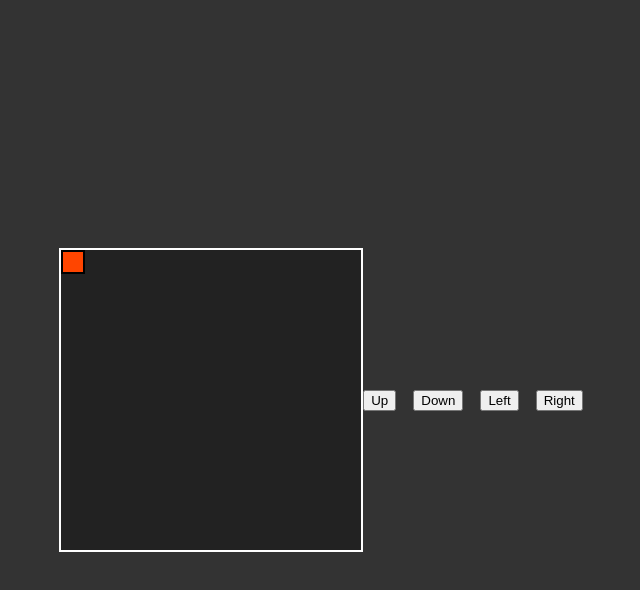
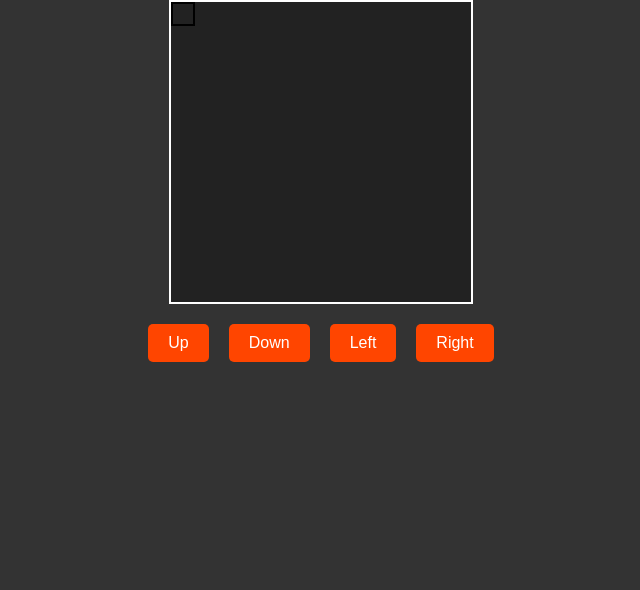
Before and after one commit to EzioRo/snakegame3, a plain HTML site: page index.html in a window 1280 px wide. Shown: the whole page, without its empty margins (319-959 px from the left). Drawn offline with Linux system fonts and the light colour scheme.

Commit message:
Update styles.css

```diff
--- a/styles.css
+++ b/styles.css
@@ -1,6 +1,6 @@
 body {
     display: flex;
-    justify-content: center;
+    flex-direction: column;
     align-items: center;
     height: 100vh;
     margin: 0;
@@ -23,13 +23,20 @@
     border: 2px solid #000;
 }
 
-/* Retro Pixel Art */
-.snake {
-    background-color: #FFD700; /* Snake color: Gold */
+.controls {
+    display: flex;
+    margin-top: 20px;
 }
 
-.food {
-    background-color: #FF4500; /* Food color: OrangeRed */
+button {
+    margin: 0 10px;
+    font-size: 16px;
+    padding: 10px 20px;
+    background-color: #FF4500; /* OrangeRed */
+    border: none;
+    border-radius: 5px;
+    color: #fff;
+    cursor: pointer;
 }
 
 /* Font Style */
```
